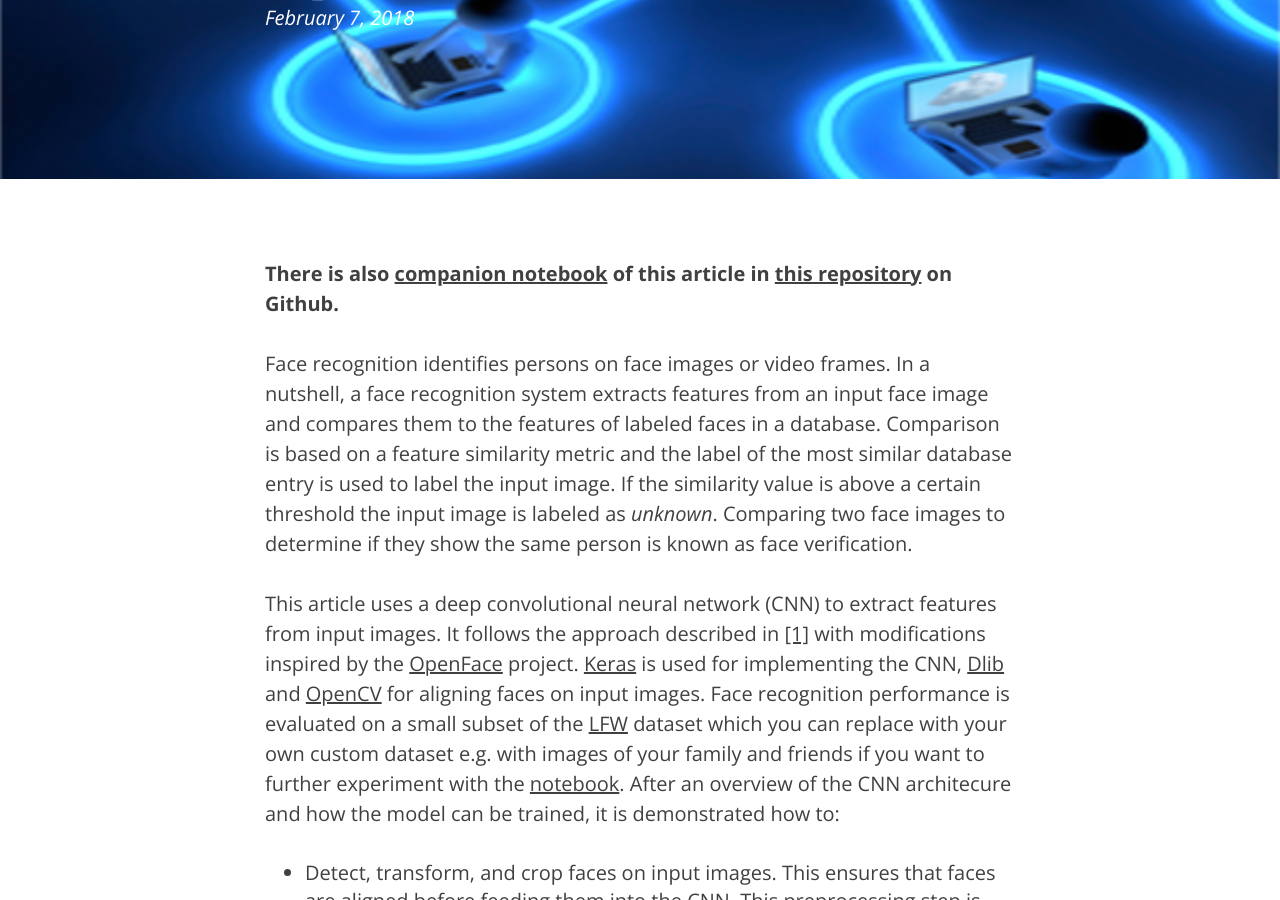
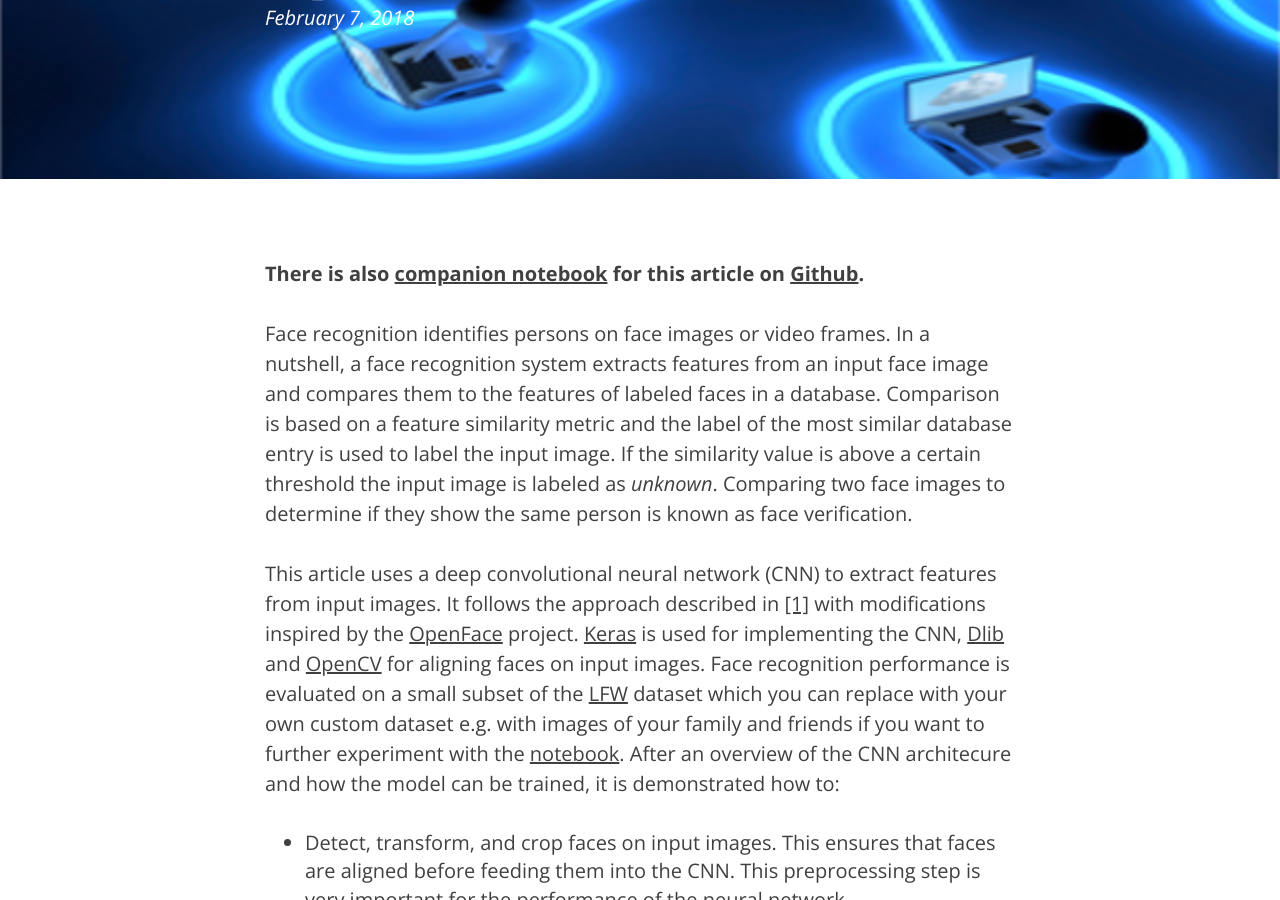
Before and after one commit to krasserm/krasserm.github.io, a Jekyll site: the page built from _posts/2018-02-07-deep-face-recognition.md, in a window 1280 px wide and 900 px high, scrolled down 355 px. Built offline with Jekyll 4.4.1, drawn with Linux system fonts in a browser that asks for light colours; formulas are drawn with MathJax 3; comment, search, counter and statistics services are not loaded.

Commit message:
Minor edit

```diff
--- a/_posts/2018-02-07-deep-face-recognition.md
+++ b/_posts/2018-02-07-deep-face-recognition.md
@@ -6,7 +6,7 @@
 header-img: "img/distributed.png"
 ---
 
-**There is also [companion notebook](http://nbviewer.jupyter.org/github/krasserm/face-recognition/blob/master/face-recognition.ipynb?flush_cache=true) of this article in [this repository](https://github.com/krasserm/face-recognition) on Github.**
+**There is also [companion notebook](http://nbviewer.jupyter.org/github/krasserm/face-recognition/blob/master/face-recognition.ipynb?flush_cache=true) for this article on [Github](https://github.com/krasserm/face-recognition).**
 
 Face recognition identifies persons on face images or video frames. In a nutshell, a face recognition system extracts features from an input face image and compares them to the features of labeled faces in a database. Comparison is based on a feature similarity metric and the label of the most similar database entry is used to label the input image. If the similarity value is above a certain threshold the input image is labeled as *unknown*. Comparing two face images to determine if they show the same person is known as face verification.
 
```
